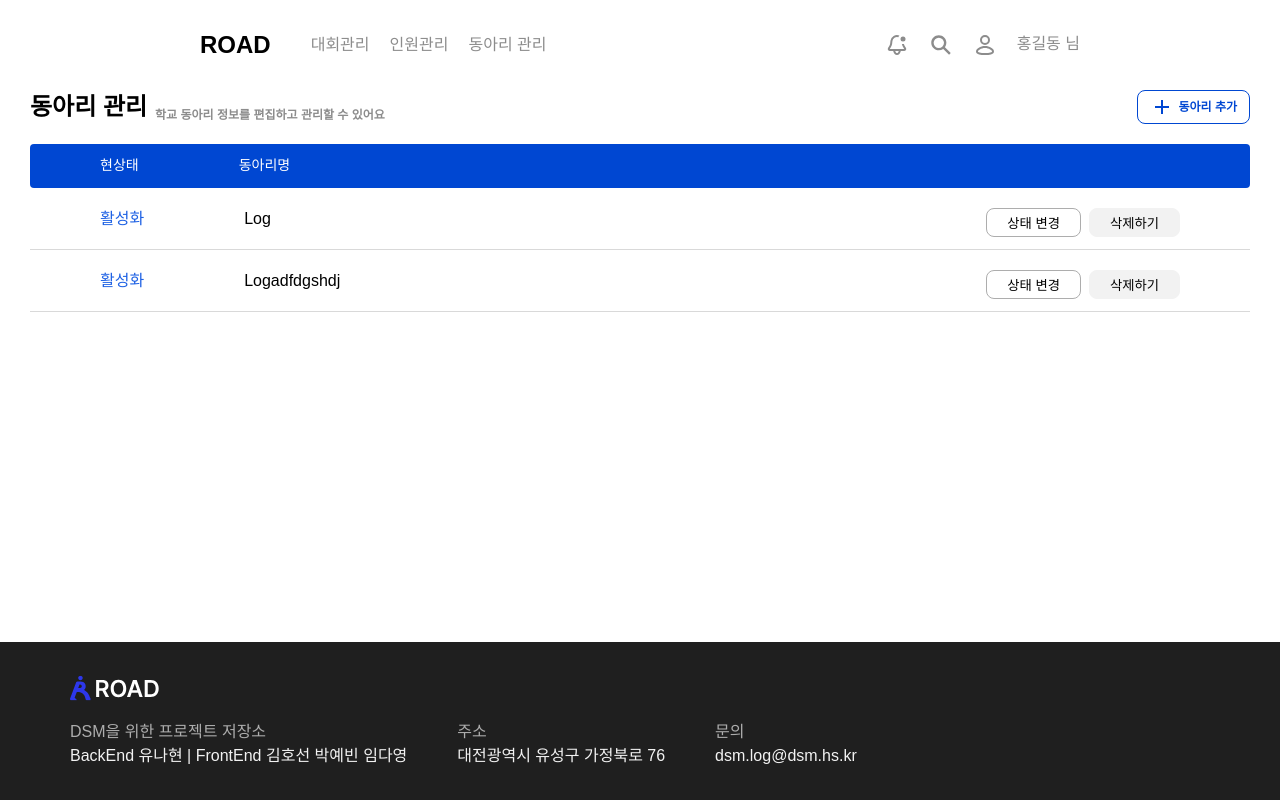
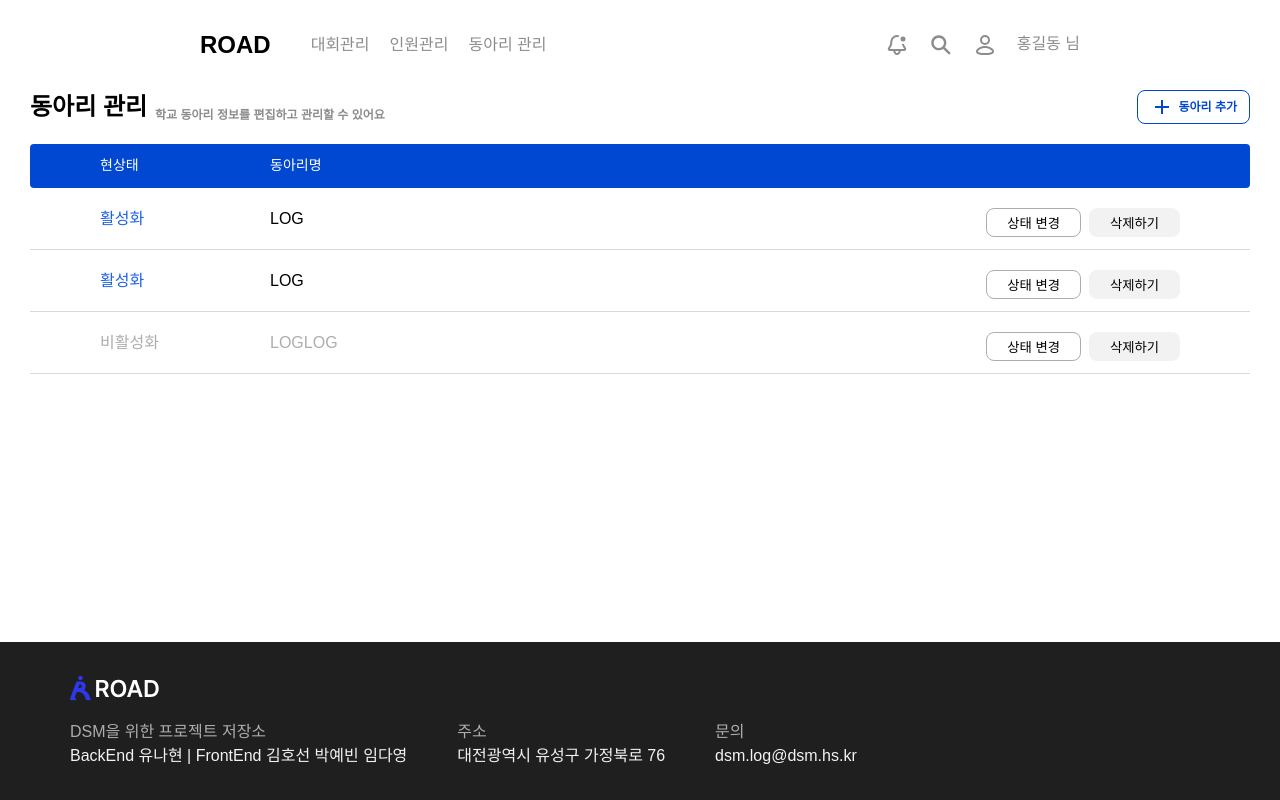
Before and after one commit to Log-Road/Road_FrontEnd_Admin, a React (Create React App) app: page /club in a window 1280 px wide. Built offline with nearby package versions, Linux system fonts and the light colour scheme; a web font is replaced by a local one.

Commit message:
🎨 :: 동아리 더미 값 추가

```diff
--- /dev/null
+++ b/src/Components/Dummy/Club.ts
@@ -0,0 +1,23 @@
+interface ClubType {
+  club_id?: number,
+  is_active?: boolean,
+  club_name?: string
+}
+
+export const Club: ClubType[] = [
+    {
+      "club_id" : 1,
+      "is_active" : true,
+      "club_name" : "LOG"
+    },
+    {
+      "club_id" : 1,
+      "is_active" : true,
+      "club_name" : "LOG"
+    },
+    {
+      "club_id" : 1,
+      "is_active" : false,
+      "club_name" : "LOGLOG"
+    },
+]
--- a/src/Pages/ClubManage/index.tsx
+++ b/src/Pages/ClubManage/index.tsx
@@ -3,6 +3,7 @@ import Button from "../../Components/Management/Button";
 import { Plus } from "../../Assets"
 import { color, font } from "../../Style";
 import ActiveButton from "../../Components/Management/ActiveButton";
+import { Club } from "../../Components/Dummy/Club";
 
 const ClubManage = () => {
   return (
@@ -22,22 +23,18 @@ const ClubManage = () => {
         </TableHeader>
 
         <TableContent>
-          <Tr>
-            <StateText>활성화</StateText>
-            <ClubName>Log</ClubName>
-            <ButtonWrap>
-              <ActiveButton text="상태 변경" active={true} />
-              <ActiveButton text="삭제하기" active={false} />
-            </ButtonWrap>
-          </Tr>
-          <Tr>
-            <StateText>활성화</StateText>
-            <ClubName>Logadfdgshdj</ClubName>
-            <ButtonWrap>
-              <ActiveButton text="상태 변경" active={true} />
-              <ActiveButton text="삭제하기" active={false} />
-            </ButtonWrap>
-          </Tr>
+          {Club.map(({ club_id, club_name, is_active = false }) => (
+            <Tr key={club_id}>
+              <StateText active={is_active}>
+                {is_active ? "활성화" : "비활성화"}
+              </StateText>
+              <ClubName active={is_active}>{club_name}</ClubName>
+              <ButtonWrap>
+                <ActiveButton text="상태 변경" active={true} />
+                <ActiveButton text="삭제하기" active={false} />
+              </ButtonWrap>
+            </Tr>
+          ))}
         </TableContent>
       </Table>
     </Content>
@@ -108,16 +105,19 @@ color: ${color.gray[500]};
 `
 
 const TableTitle = styled.p`
+width: 70px;
 ${font.medium14}
 color: ${color.white};
 `
 
-const StateText = styled.p`
+const StateText = styled.p<{ active: boolean }>`
+width: 70px;
 ${font.regular16}
-color: ${color.blue[300]};
+color: ${({ active }) => active ? color.blue[300] : color.gray[300]};
 `
 
-const ClubName = styled.p`
+const ClubName = styled.p<{ active: boolean }>`
 ${font.regular16}
-flex-grow: 1;
+flex-grow: 12;
+color: ${({ active }) => active ? color.black : color.gray[300]};
 `
```
